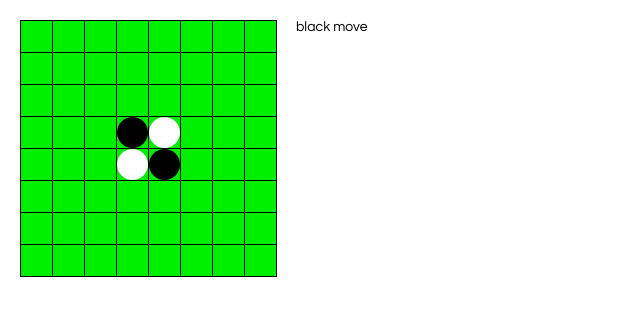
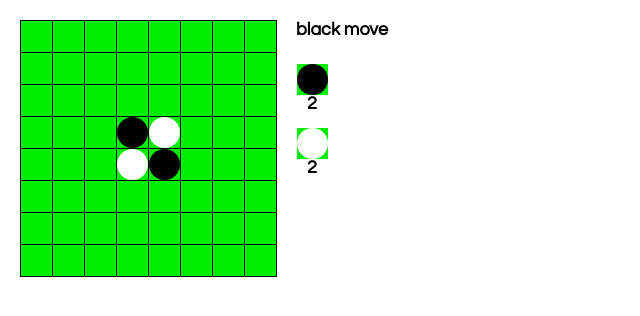
Before and after one commit to qoone/othello, a React app: page / in a window 1280 px wide. Shown: the whole page, without its empty margins (0-640 px from the left). Built offline with nearby package versions, Linux system fonts and the light colour scheme.

Commit message:
fix to show count

```diff
--- a/src/index.css
+++ b/src/index.css
@@ -57,3 +57,15 @@ body {
 .game-info {
   margin-left: 20px;
 }
+
+.status {
+  font-size: 18px;
+  font-weight: bold;
+}
+
+.cell-count {
+  width: 32px;
+  font-size: 18px;
+  font-weight: bold;
+  text-align: center;
+}
--- a/src/index.js
+++ b/src/index.js
@@ -43,12 +43,18 @@ class Game extends React.Component {
       squares: Array(8).fill(null),
       turn: currentTurn,
       status: cellTypes[currentTurn] + " move",
+      blackCount: 0,
+      whiteCount: 0,
     }
     this.state.squares = this.state.squares.map(() => Array(8).fill(0));
     this.state.squares[3][3] = 1;
     this.state.squares[4][4] = 1;
     this.state.squares[3][4] = 2;
     this.state.squares[4][3] = 2;
+
+    const [blackCount, whiteCount] = this.countSquares(this.state.squares);
+    this.state.blackCount = blackCount;
+    this.state.whiteCount = whiteCount;
   }
 
   handleClick(x, y){
@@ -62,11 +68,12 @@ class Game extends React.Component {
       currentSquares[y][x] = currentTurn;
 
       const nextTurn = this.turnChange(currentSquares, currentTurn);
+      const [blackCount, whiteCount] = this.countSquares(currentSquares);
 
       if(nextTurn === 0){
         //Game End
         let status;
-        const {winner, blackCount, whiteCount} = this.judgeWinner(currentSquares);
+        const winner = this.judgeWinner(blackCount, whiteCount);
         if(winner === 0){
           status = "Draw (blackCount : " + blackCount + " whiteCount : " + whiteCount + ")";
         } else {
@@ -77,18 +84,22 @@ class Game extends React.Component {
           squares: currentSquares,
           turn: nextTurn,
           status: status,
+          blackCount: blackCount,
+          whiteCount: whiteCount,
         });
       } else {
         this.setState({
           squares: currentSquares,
           turn: nextTurn,
           status: cellTypes[nextTurn] + " move",
+          blackCount: blackCount,
+          whiteCount: whiteCount,
         });
       }
     }
   }
 
-  judgeWinner(currentSquares) {
+  countSquares(currentSquares) {
     let blackCount = 0
     let whiteCount = 0;
     currentSquares.forEach((row) => {
@@ -100,13 +111,17 @@ class Game extends React.Component {
         }
       });
     });
+    return [blackCount, whiteCount];
+  }
+
+  judgeWinner(blackCount, whiteCount) {
     let winner = 0;
     if(blackCount > whiteCount){
       winner = 1;
     } else if(whiteCount > blackCount){
       winner = 2;
     }
-    return {winner:winner, blackCount:blackCount, whiteCount:whiteCount};
+    return winner;
   }
 
   turnChange(currentSquares, currentTurn) {
@@ -172,8 +187,17 @@ class Game extends React.Component {
           <Board squares={this.state.squares} turn={this.state.turn} onClick={(x, y) => this.handleClick(x, y)}/>
         </div>
         <div className="game-info">
-          <div>{this.state.status}</div>
-          <ol>{/* TODO */}</ol>
+          <div className="status">{this.state.status}</div>
+          <br />
+          <div className="square-cell">
+            <div className="square-black" />
+          </div>
+          <div class="cell-count">{this.state.blackCount}</div>
+          <br />
+          <div className="square-cell">
+            <div className="square-white" />
+          </div>
+          <div class="cell-count">{this.state.whiteCount}</div>
         </div>
       </div>
     );
```
Also changed, not shown: 1 other file.
